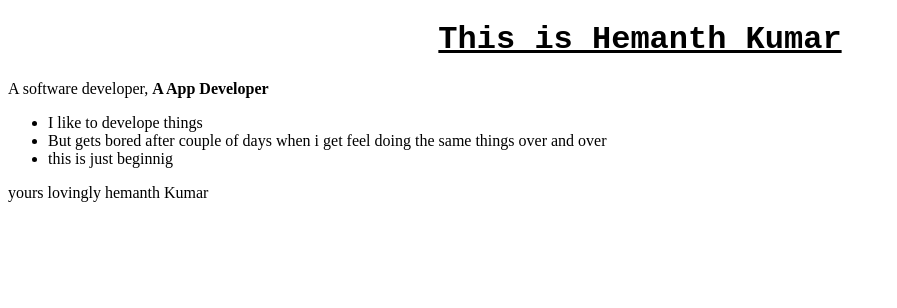
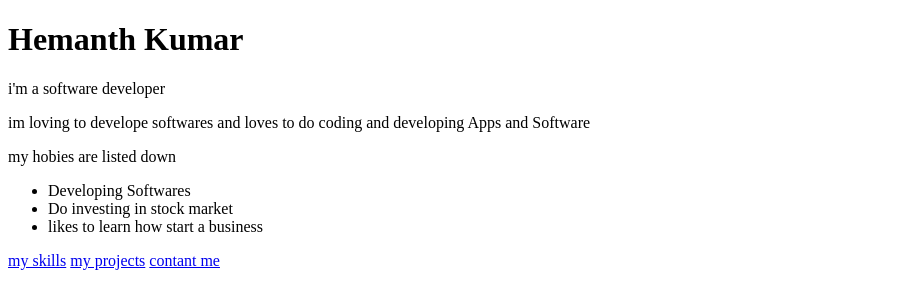
Before and after one commit to hemanthguvvala/aboutme, a plain HTML site: page index.html in a window 1280 px wide. Shown: the whole page, without its empty margins (0-897 px from the left). Drawn offline with Linux system fonts and the light colour scheme.

Commit message:
added new pages

```diff
--- a/index.html
+++ b/index.html
@@ -8,19 +8,17 @@
     <link rel="stylesheet" type="text/css" href="styles/index.css">
 </head>
 <body>
-    <header class="header">
-        <h1>This is Hemanth Kumar</h1>
-    </header>
-    <container class="container">
-        <p>A software developer, <b>A App Developer</b></p>
-        <ul>
-            <li>I like to develope things</li>
-            <li>But gets bored after couple of days when i get feel doing the same things over and over</li>
-            <li>this is just beginnig</li>
-        </ul>
-    </container>
-    <footer class="footer">
-        <p>yours lovingly hemanth Kumar</p>
-    </footer>
+    <h1>Hemanth Kumar</h1>
+    <p>i'm a software developer</p>
+    <p>im loving to develope softwares and loves to do coding and developing Apps and Software</p>
+    <p>my hobies are listed down</p>
+    <ul>
+        <li>Developing Softwares</li>
+        <li>Do investing in stock market</li>
+        <li>likes to learn how start a business</li>
+    </ul>
+    <a href="pages/skills.html">my skills</a>
+    <a href="pages/projects.html">my projects</a>
+    <a href="pages/contact.html">contant me</a>
 </body>
 </html>
--- a/styles/index.css
+++ b/styles/index.css
@@ -1,6 +1 @@
 /* Header styles */
-.header h1 {
-    text-align: center;
-    text-decoration: underline;
-    font-family: 'Courier New';
-}
```
Also changed, not shown: pages/contact.html (added, +26 -0 lines), pages/projects.html (added, +19 -0 lines), pages/skills.html (added, +19 -0 lines).
